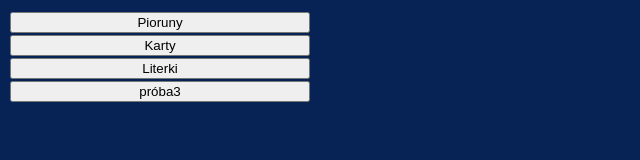
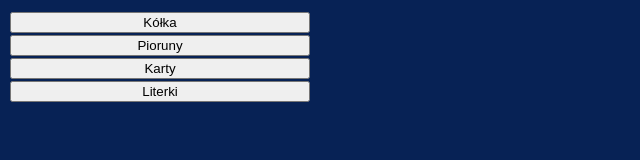
Before and after one commit to SerafinPL/react-function-component, a React (Create React App) app: page / in a window 1280 px wide. Shown: the top 160 px of the page, without its empty margins (0-640 px from the left). Built offline with nearby package versions, Linux system fonts and the light colour scheme.

Commit message:
kolka dodane i gotowe

```diff
--- a/src/index.js
+++ b/src/index.js
@@ -7,6 +7,7 @@ import Link from './Linki/linki';
 import Napis from './mods/Literki/napis';
 import Talja from './mods/Karty/Talja';
 import WyswietlaczPiorunow from './mods/Pioruny/Wyswietlacz';
+import CircleSquad from './mods/kolka/circleSquad';
 
 
 
@@ -32,14 +33,22 @@ const pioruny = () => {
 	);
 }
 
+const circle = () => {
+	ReactDOM.render(
+		<CircleSquad/>,
+		document.getElementById('root')
+	);
+}
+
 
 ReactDOM.render(
   <div>
+  	<Link children="Kółka" click={circle} />
   	<Link children="Pioruny" click={pioruny} />
   	<Link children="Karty" click={karty}/>
     <Link children="Literki" click={literki}/>
 
-    <Link children="próba3" />
+
   </div>,
   document.getElementById('linki')
 );
--- a/src/mods/kolka/circle.js
+++ b/src/mods/kolka/circle.js
@@ -11,6 +11,8 @@ const Circle = (props) =>{
 
 	};
 
+
+
 	return(
 			<div style={colorStyle} className={styles.circle}></div>
 
--- a/src/mods/kolka/circleSquad.js
+++ b/src/mods/kolka/circleSquad.js
@@ -1 +1,39 @@
 import React from 'react';
+
+import Circle from './circle';
+
+
+const CircleSquad = () => {
+
+
+	const colors = ["#393e41", "#e94f37", "#ac89bf", "#a1d363", '#3260fa',
+                    "#54cd97", "#ba5483", "#dc5193", "#f8a5c1", "#c4f94c"];
+
+
+    const showCircle = () => {
+
+    	let colorsCircle = [];
+
+
+    	for (let i = 0; i < colors.length; i++ ) {
+    		const random = Math.floor(Math.random() * colors.length);
+
+    		colorsCircle.push(<Circle key={i} bgColor={colors[random]}/>);
+
+    	}
+
+    	console.log(colorsCircle);
+    	return(
+    			colorsCircle
+    		);
+    }
+
+	return(
+		<>
+			{showCircle()}
+		</>
+	);
+
+}
+
+export default CircleSquad;
```
